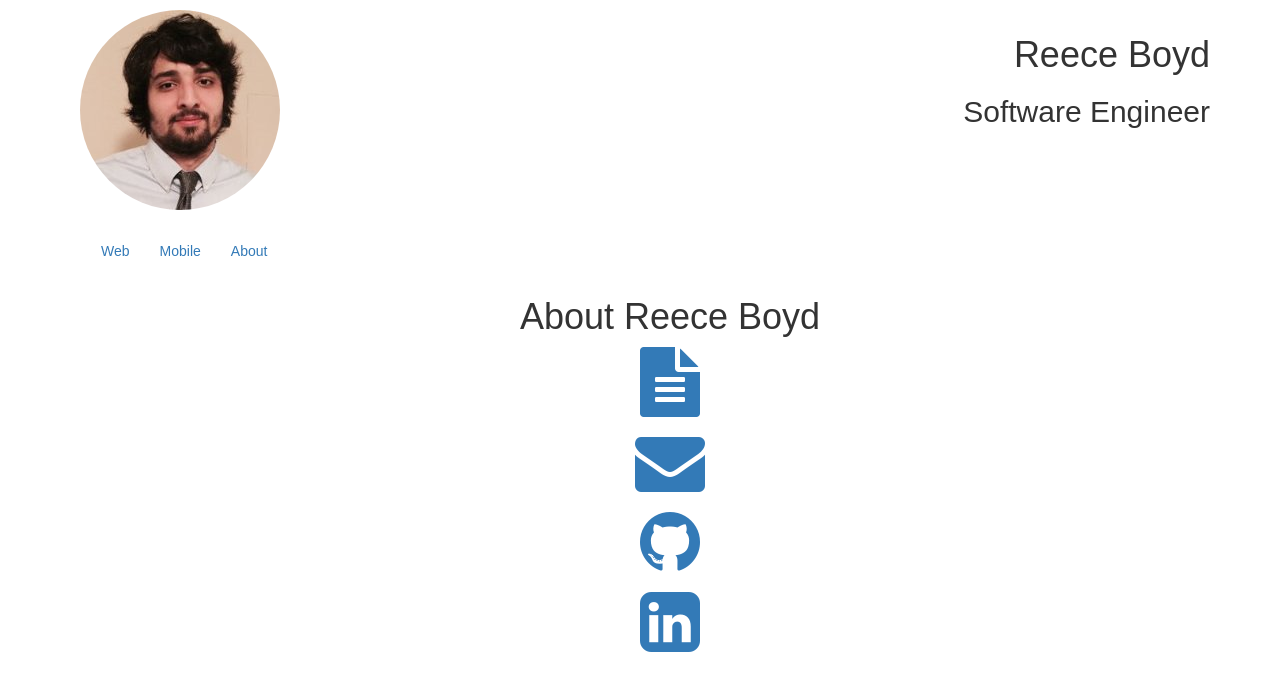
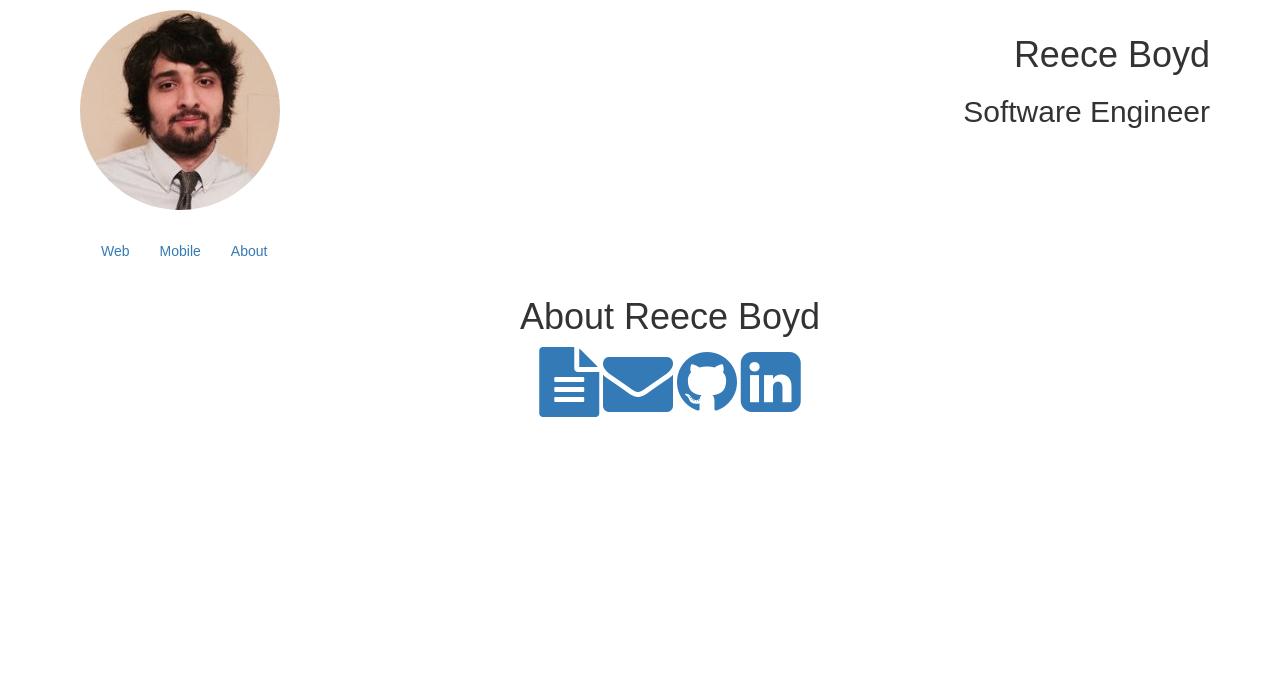
Before and after one commit to reecealanboyd/reecealanboyd.github.io, a Jekyll site: the page built from about.html, in a window 1280 px wide. Shown: the top 691 px of the page. Built offline with Jekyll 4.4.1, drawn with Linux system fonts in a browser that asks for light colours; nearby versions of some CDN libraries; some web fonts are replaced.

Commit message:
added resume and redesigned layout for links in About

```diff
--- a/about.html
+++ b/about.html
@@ -6,24 +6,19 @@ title: Reece Boyd, Software Engineer
 		<h1>
 			About Reece Boyd
 		</h1>
-		<p>
-			<a href="">
+			<a href="res/resume.pdf">
 				<i class="fa fa-file-text fa-5x" aria-hidden="true"></i>
 			</a>
-		</p>
-		<p>
+
 			<a href="mailto:rolltidereece@gmail.com">
 				<i class="fa fa-envelope fa-5x" aria-hidden="true"></i>
 			</a>
-		</p>
-		<p>
+
 			<a href="https://github.com/reecealanboyd">
 				<i class="fa fa-github fa-5x" aria-hidden="true"></i>
 			</a>
-		</p>
-		<p>
+
 			<a href="https://github.com/reecealanboyd">
 				<i class="fa fa-linkedin-square fa-5x" aria-hidden="true"></i>
 			</a>
-		</p>
 </div>
--- a/css/portfolio.css
+++ b/css/portfolio.css
@@ -40,7 +40,3 @@ body {
 	height: 200px;
 	width: 400px;
 }
-
-.fa-5x {
-	display: inline;
-}
```
Also changed, not shown: 1 other file.
